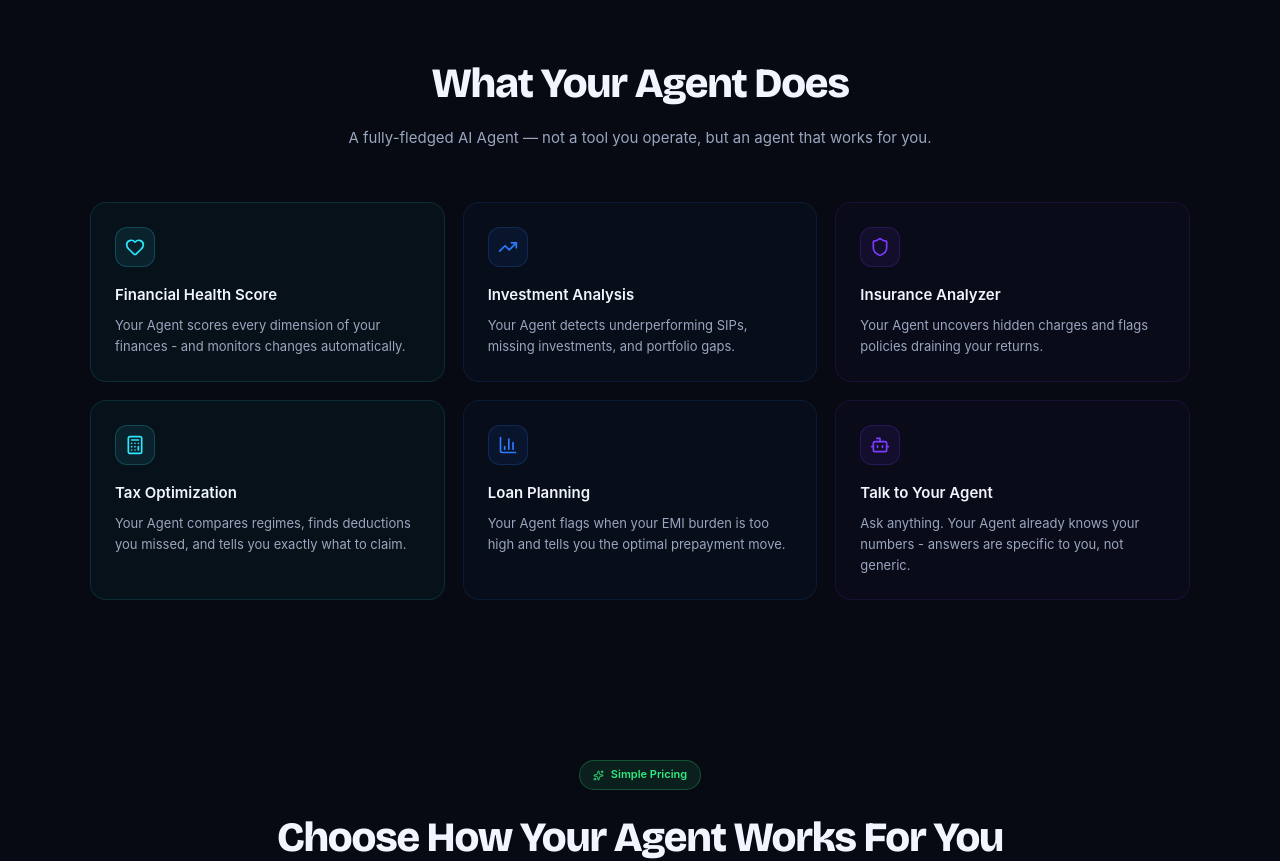
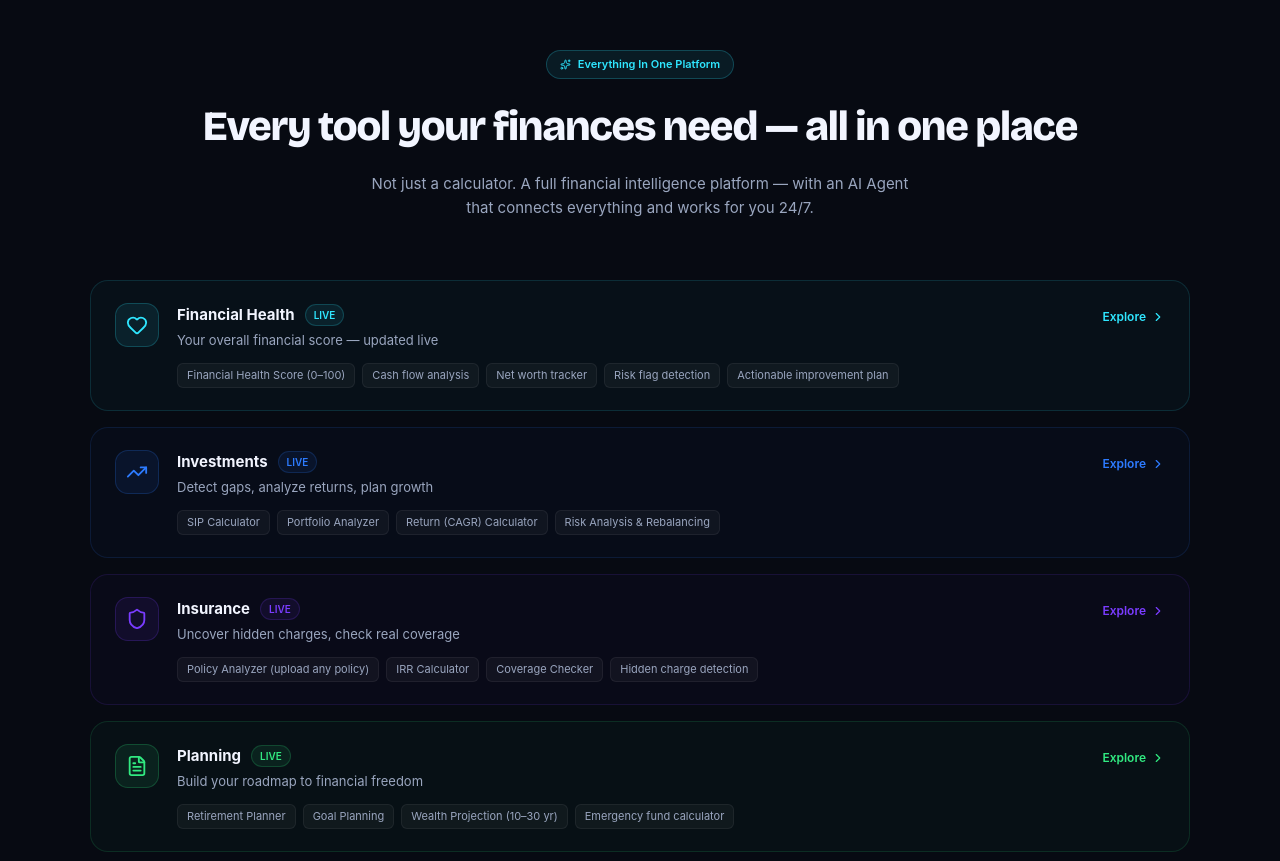
Before and after one commit to Jerry19967/finhealth-landing, a Next.js app: page / in a window 1280 px wide. Shown: the part 2680-3541 px from the top of the page. Built offline with nearby package versions, Linux system fonts and the light colour scheme.

Commit message:
Full platform showcase: all 8 modules with real links

```diff
--- a/app/page.tsx
+++ b/app/page.tsx
@@ -547,26 +547,126 @@ export default function Home() {
         </Reveal>
       </section>
 
-      {/* ── Features ── */}
+      {/* ── Platform Features ── */}
       <section id="features" style={{ padding: '80px 4vw', position: 'relative', zIndex: 2 }}>
         <Reveal>
-          <motion.div variants={fadeUp} style={{ textAlign: 'center', marginBottom: 52 }}>
-            <h2 style={{ fontFamily: T.fontDisplay, fontSize: 'clamp(1.8rem, 3.5vw, 2.6rem)', fontWeight: 800, letterSpacing: '-0.03em', color: T.textPrimary, marginBottom: 10 }}>
-              What Your Agent Does
+          <motion.div variants={fadeUp} style={{ textAlign: 'center', marginBottom: 60 }}>
+            <div style={{ display: 'inline-flex', alignItems: 'center', gap: 7, padding: '5px 13px', borderRadius: 999, background: 'rgba(47,230,255,0.08)', border: `1px solid rgba(47,230,255,0.22)`, marginBottom: 14 }}>
+              <Sparkles size={11} color={T.cyan} />
+              <span style={{ fontSize: 11, fontWeight: 600, color: T.cyan }}>Everything In One Platform</span>
+            </div>
+            <h2 style={{ fontFamily: T.fontDisplay, fontSize: 'clamp(1.8rem, 3.5vw, 2.6rem)', fontWeight: 800, letterSpacing: '-0.03em', color: T.textPrimary, marginBottom: 12 }}>
+              Every tool your finances need — all in one place
             </h2>
-            <p style={{ color: T.textSecondary, fontSize: 15 }}>A fully-fledged AI Agent — not a tool you operate, but an agent that works for you.</p>
+            <p style={{ color: T.textSecondary, fontSize: 15, maxWidth: 540, margin: '0 auto' }}>
+              Not just a calculator. A full financial intelligence platform — with an AI Agent that connects everything and works for you 24/7.
+            </p>
           </motion.div>
-          <motion.div variants={stagger} style={{ display: 'grid', gridTemplateColumns: 'repeat(auto-fit, minmax(280px, 1fr))', gap: 18, maxWidth: 1100, margin: '0 auto' }}>
-            {capabilities.map(c => (
-              <motion.div key={c.title} variants={fadeUp} whileHover={{ y: -4, borderColor: `${c.color}44` }}
-                style={{ background: `${c.color}08`, border: `1px solid ${c.color}20`, borderRadius: 16, padding: 24, transition: 'all 0.25s' }}>
-                <div style={{ width: 40, height: 40, borderRadius: 12, background: `${c.color}15`, border: `1px solid ${c.color}35`, display: 'flex', alignItems: 'center', justifyContent: 'center', marginBottom: 16 }}>
-                  <c.icon size={20} color={c.color} />
+
+          {/* Platform modules grid */}
+          {[
+            {
+              icon: Heart, color: T.cyan, label: 'Financial Health',
+              href: 'https://financialai-frontend-lime.vercel.app/app/financial-health',
+              tagline: 'Your overall financial score — updated live',
+              tools: ['Financial Health Score (0–100)', 'Cash flow analysis', 'Net worth tracker', 'Risk flag detection', 'Actionable improvement plan'],
+            },
+            {
+              icon: TrendingUp, color: '#2D7BFF', label: 'Investments',
+              href: 'https://financialai-frontend-lime.vercel.app/app/investments',
+              tagline: 'Detect gaps, analyze returns, plan growth',
+              tools: ['SIP Calculator', 'Portfolio Analyzer', 'Return (CAGR) Calculator', 'Risk Analysis & Rebalancing'],
+            },
+            {
+              icon: Shield, color: T.purple, label: 'Insurance',
+              href: 'https://financialai-frontend-lime.vercel.app/app/insurance',
+              tagline: 'Uncover hidden charges, check real coverage',
+              tools: ['Policy Analyzer (upload any policy)', 'IRR Calculator', 'Coverage Checker', 'Hidden charge detection'],
+            },
+            {
+              icon: FileText, color: T.green, label: 'Planning',
+              href: 'https://financialai-frontend-lime.vercel.app/app/planning',
+              tagline: 'Build your roadmap to financial freedom',
+              tools: ['Retirement Planner', 'Goal Planning', 'Wealth Projection (10–30 yr)', 'Emergency fund calculator'],
+            },
+            {
+              icon: BarChart3, color: T.amber, label: 'Loans',
+              href: 'https://financialai-frontend-lime.vercel.app/app/loans',
+              tagline: 'Manage debt, reduce interest, prepay smart',
+              tools: ['EMI Calculator', 'Loan Comparison', 'Prepayment Strategy', 'EMI burden analysis'],
+            },
+            {
+              icon: Calculator, color: T.cyan, label: 'Tax',
+              href: 'https://financialai-frontend-lime.vercel.app/app/tax',
+              tagline: 'Compare regimes, find every deduction',
+              tools: ['Old vs New regime comparison', 'Deduction Optimizer (80C, 80D, HRA)', 'NPS tax benefit calculator'],
+            },
+            {
+              icon: Bot, color: T.purple, label: 'AI Agent',
+              href: 'https://financialai-frontend-lime.vercel.app/app/ai',
+              tagline: 'Ask anything — it knows your numbers',
+              tools: ['Financial Assistant chat', 'Document explainer (any doc)', 'Personalised advice (not generic)', 'Proactive alerts & monitoring'],
+            },
+            {
+              icon: Zap, color: T.green, label: 'Tools Hub',
+              href: 'https://financialai-frontend-lime.vercel.app/app/tools',
+              tagline: '20+ tools, all personalised to your profile',
+              tools: ['Action items tailored to you', 'All calculators in one place', 'Profile-aware recommendations'],
+            },
+          ].map((module, idx) => (
+            <motion.div key={module.label} variants={fadeUp}
+              style={{ marginBottom: 16 }}>
+              <a href={module.href} target="_blank" rel="noopener noreferrer" style={{ textDecoration: 'none', display: 'block' }}>
+                <motion.div whileHover={{ y: -4, borderColor: `${module.color}50` }}
+                  style={{ background: `${module.color}07`, border: `1px solid ${module.color}22`, borderRadius: 18, padding: '22px 24px', display: 'grid', gridTemplateColumns: '1fr auto', gap: 16, alignItems: 'start', transition: 'all 0.22s', cursor: 'pointer', maxWidth: 1100, margin: '0 auto 16px' }}>
+                  <div style={{ display: 'flex', gap: 18, alignItems: 'flex-start' }}>
+                    {/* Icon */}
+                    <div style={{ width: 44, height: 44, borderRadius: 13, background: `${module.color}15`, border: `1px solid ${module.color}35`, display: 'flex', alignItems: 'center', justifyContent: 'center', flexShrink: 0 }}>
+                      <module.icon size={22} color={module.color} />
+                    </div>
+                    {/* Text */}
+                    <div style={{ flex: 1 }}>
+                      <div style={{ display: 'flex', alignItems: 'center', gap: 10, marginBottom: 4 }}>
+                        <span style={{ fontSize: 15, fontWeight: 700, color: T.textPrimary }}>{module.label}</span>
+                        <span style={{ fontSize: 10, fontWeight: 600, color: module.color, background: `${module.color}15`, border: `1px solid ${module.color}30`, borderRadius: 999, padding: '2px 8px' }}>LIVE</span>
+                      </div>
+                      <p style={{ fontSize: 13, color: T.textSecondary, margin: '0 0 12px', lineHeight: 1.5 }}>{module.tagline}</p>
+                      {/* Sub-tools */}
+                      <div style={{ display: 'flex', flexWrap: 'wrap', gap: 7 }}>
+                        {module.tools.map(t => (
+                          <span key={t} style={{ fontSize: 11, color: T.textSecondary, background: 'rgba(255,255,255,0.04)', border: `1px solid ${T.border}`, borderRadius: 6, padding: '3px 9px' }}>{t}</span>
+                        ))}
+                      </div>
+                    </div>
+                  </div>
+                  {/* Arrow */}
+                  <div style={{ display: 'flex', alignItems: 'center', gap: 5, fontSize: 12, fontWeight: 600, color: module.color, whiteSpace: 'nowrap', paddingTop: 4 }}>
+                    Explore <ChevronRight size={14} />
+                  </div>
+                </motion.div>
+              </a>
+            </motion.div>
+          ))}
+
+          {/* Dashboard CTA banner */}
+          <motion.div variants={fadeUp}>
+            <a href="https://financialai-frontend-lime.vercel.app/app/dashboard" target="_blank" rel="noopener noreferrer" style={{ textDecoration: 'none', display: 'block', maxWidth: 1100, margin: '8px auto 0' }}>
+              <motion.div whileHover={{ y: -3 }}
+                style={{ background: 'linear-gradient(135deg, rgba(47,230,255,0.08) 0%, rgba(122,60,255,0.08) 100%)', border: `1px solid rgba(47,230,255,0.25)`, borderRadius: 18, padding: '20px 28px', display: 'flex', alignItems: 'center', justifyContent: 'space-between', flexWrap: 'wrap', gap: 16 }}>
+                <div style={{ display: 'flex', alignItems: 'center', gap: 14 }}>
+                  <div style={{ width: 44, height: 44, borderRadius: 13, background: T.gradPrimary, display: 'flex', alignItems: 'center', justifyContent: 'center', flexShrink: 0 }}>
+                    <Sparkles size={20} color="#fff" />
+                  </div>
+                  <div>
+                    <div style={{ fontSize: 15, fontWeight: 700, color: T.textPrimary, marginBottom: 3 }}>Dashboard — See Everything At Once</div>
+                    <div style={{ fontSize: 13, color: T.textSecondary }}>Net worth · Agent alerts · Weekly tips · All modules in one view</div>
+                  </div>
                 </div>
-                <h3 style={{ fontSize: 15, fontWeight: 600, color: T.textPrimary, marginBottom: 8 }}>{c.title}</h3>
-                <p style={{ fontSize: 13, color: T.textSecondary, lineHeight: 1.6 }}>{c.desc}</p>
+                <div style={{ display: 'flex', alignItems: 'center', gap: 6, fontSize: 13, fontWeight: 700, color: T.cyan }}>
+                  Open Dashboard <ChevronRight size={16} />
+                </div>
               </motion.div>
-            ))}
+            </a>
           </motion.div>
         </Reveal>
       </section>
```
